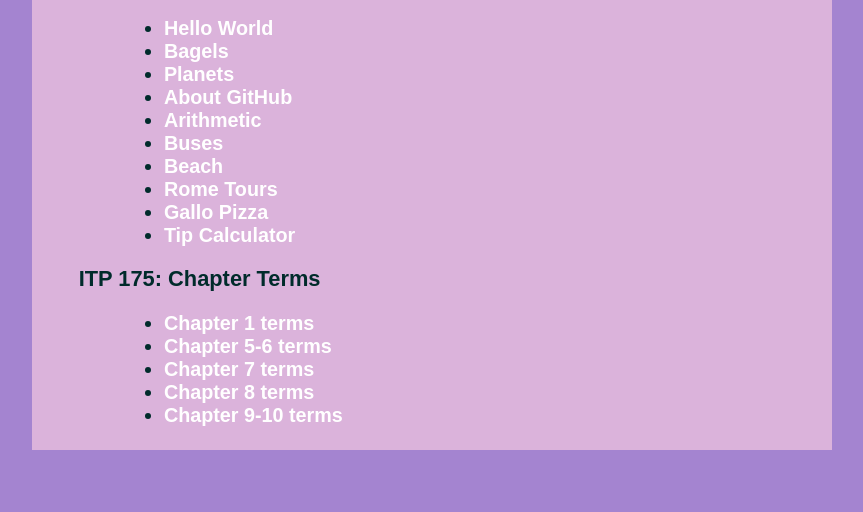
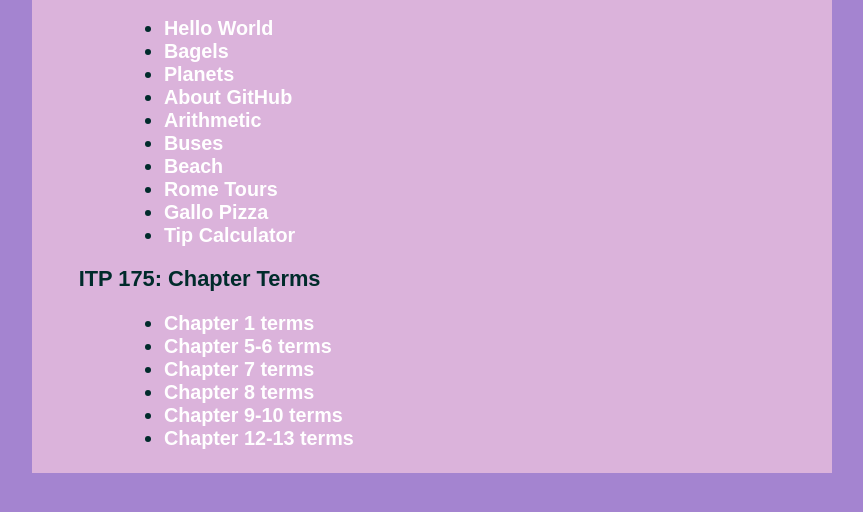
Before and after one commit to tkipps2889/tkipps2889.github.io, a plain HTML site: page index.html in a window 1280 px wide. Shown: the part 146-658 px from the top of the page, without its empty margins (208-1071 px from the left). Drawn offline with Linux system fonts and the light colour scheme.

Commit message:
Update index.html

```diff
--- a/index.html
+++ b/index.html
@@ -54,6 +54,7 @@
             <li><a href="ch7.html">Chapter 7 terms</a></li>
             <li><a href="ch8.html">Chapter 8 terms</a></li>
             <li><a href="ch910.html">Chapter 9-10 terms</a></li>
+            <li><a href="ch12.html">Chapter 12-13 terms</a></li>
           </ul>
         </h3>
       </td></tr>
```
